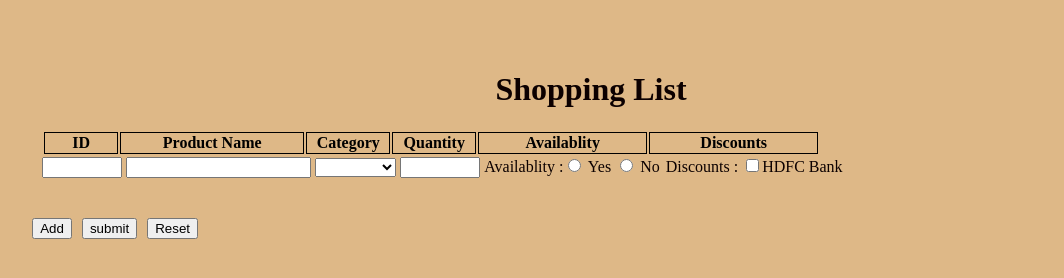
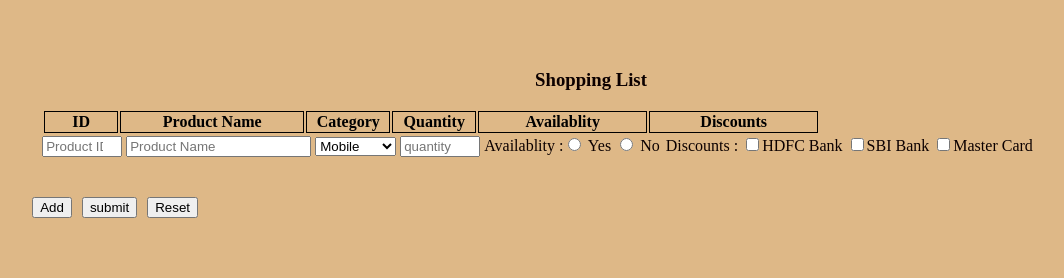
Before and after one commit to AbdulNishar05/JQuery-Assessment, a plain HTML site: page orderForm assessment/orderForm.html in a window 1280 px wide. Shown: the whole page, without its empty margins (49-1113 px from the left). Drawn offline with nearby package versions, Linux system fonts and the light colour scheme.

Commit message:
Update orderForm.html

```diff
--- a/orderForm assessment/orderForm.html
+++ b/orderForm assessment/orderForm.html
@@ -8,7 +8,7 @@
     <body>
         <form name='orderForm' class="form">
             <div id="order-head">
-            <h1 align='center'>Shopping List</h1>
+                <h3 align='center'>Shopping List</h3>
                 <table id="table1">
                     <thead>
                         <tr>
@@ -22,39 +22,39 @@
                     </thead>
                 </table>
                 <div id="order-row-1" class="row">
-                <input type="text" id="pro-id1" class="text-box small-text input"  required>
-                <input type="text" id="pro-name1" class="text-box input" required>
+                    <input type="number"max=10 min=0 id="pro-id1" class="text-box small-text input" placeholder="Product ID" required>
+                    <input type="text" id="pro-name1" class="text-box input" placeholder="Product Name"required>
                     <select id="pro-category1" class="input">
-                    <option value=""></option>
                         <option value="Mobile">
                             Mobile
                         </option>
                         <option value="Computer">Computer</option>
                         <option value="Other">Other</option>
                     </select>
-                <input type="text" id="quantity1" class="text-box small-text input" required>
-                <div id="radio" class="input" >
+                    <input type="number"max=10 min=0 id="quantity1" class="text-box small-text input" placeholder="quantity"required>
+                    <div id="radio" class="input">
                         <label>Availablity :</label><input type="radio" value="Yes" id="yes1" name="availablity1" /> Yes
-                    <input type="radio" value="No" id="no1" name="availablity1" /> No
+                        <input type="radio" value="No" id="no1" name="availablity1" > No
                     </div>
-                <div id="checkbox" class="input" >
+                    <div id="checkbox" class="input">
                         <label>Discounts :</label>
                         <input type="checkbox" value="HDFC Bank" name="discounts1" />HDFC Bank
-
+                        <input type="checkbox" value="SBI Bank" name="discounts1">SBI Bank
+                        <input type="checkbox" value="Master Card" name="discounts1" >Master Card
                     </div>
                 </div>
             </div>
             <div id="order-body">
                 <button type='button' id="add">Add</button>
                 <button type='submit' id="submit">submit</button>
-            <button type='button' id="reset">Reset</button>
+                <button type='button' id="clear">Reset</button>
             </div>
             <div id="order-footer">
                 <table id="table">
                     <thead>
                         <tr>
                             <th>ID</th>
-                        <th>Product Name</th>
+                            <th>Name</th>
                             <th>Category</th>
                             <th>Quantity</th>
                             <th>Availablity</th>
@@ -68,8 +68,6 @@
             </div>
         </form>
     </body>
-<script src="https://code.jquery.com/jquery-3.3.1.js"></script>
-</script>
+    <script src="https://code.jquery.com/jquery-3.3.1.js" ></script>
     <script src="orderForm.js"></script>
-
     </html>
```
Lines whose indentation alone changed are shown as unchanged.
